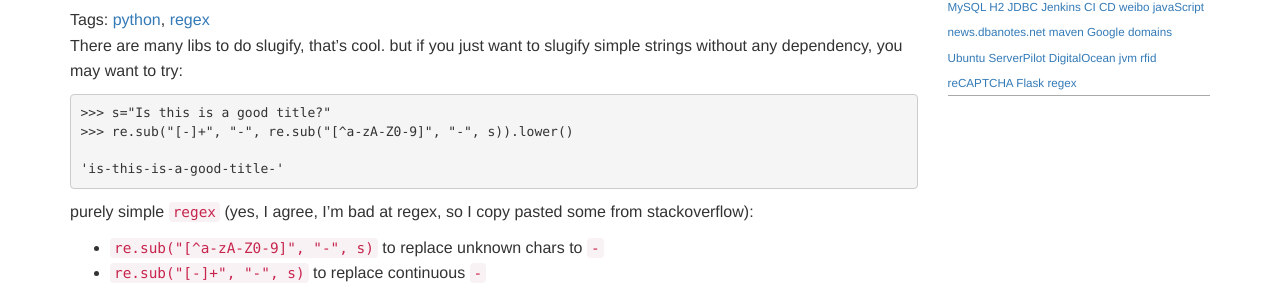
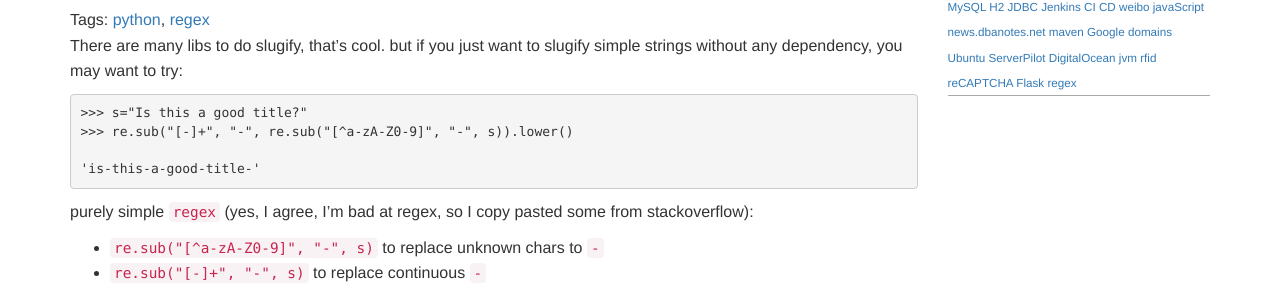
Before and after one commit to gary-liguoliang/notes, a Jekyll site: the page built from _posts/2020-05-23-slugify-strings-with-pure-regex-and-python.md, in a window 1280 px wide. Shown: the part 132-429 px from the top of the page. Built offline with Jekyll 4.4.1, drawn with Linux system fonts in a browser that asks for light colours; comment, search, counter and statistics services are not loaded.

````diff
--- a/_posts/2020-05-23-slugify-strings-with-pure-regex-and-python.md
+++ b/_posts/2020-05-23-slugify-strings-with-pure-regex-and-python.md
@@ -11,10 +11,10 @@ tags:
 There are many libs to do slugify, that's cool. but if you just want to slugify simple strings without any dependency, you may want to try:
 
 ```
->>> s="Is this is a good title?"
+>>> s="Is this a good title?"
 >>> re.sub("[-]+", "-", re.sub("[^a-zA-Z0-9]", "-", s)).lower()
 
-'is-this-is-a-good-title-'
+'is-this-a-good-title-'
 ```
 
 purely simple `regex` (yes, I agree, I'm bad at regex, so I copy pasted some from stackoverflow):
````
